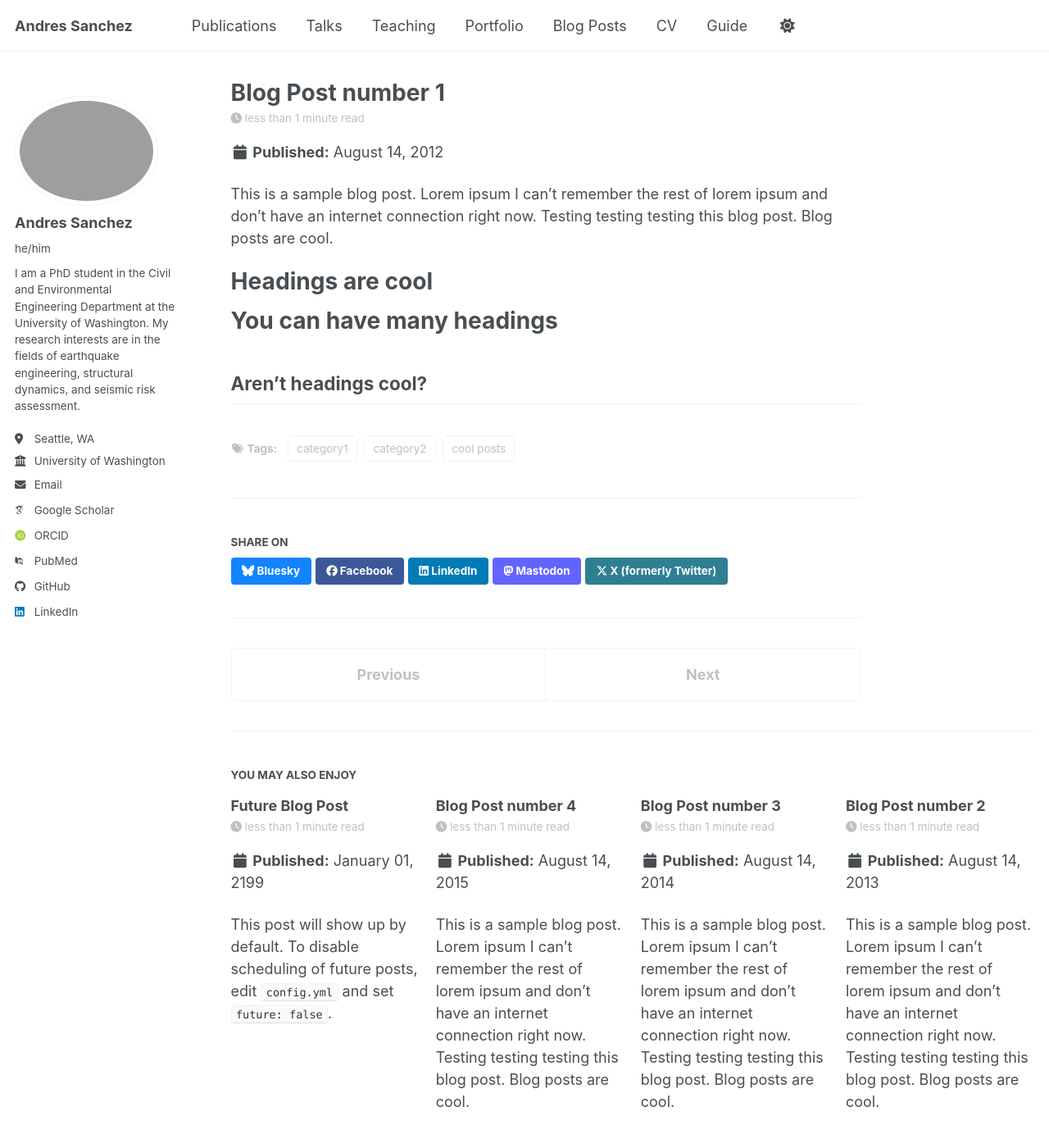
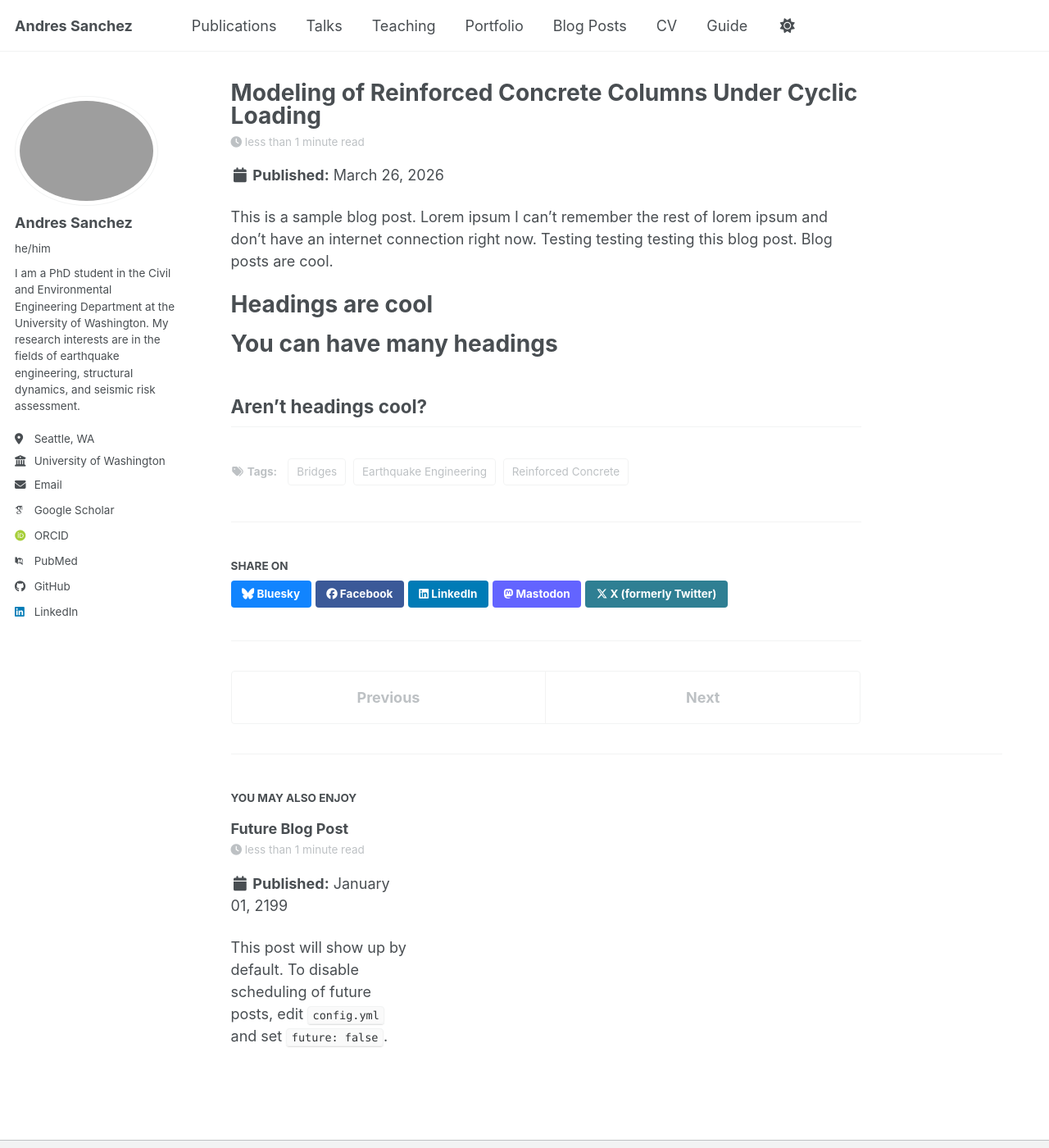
Before and after one commit to ajsanchez15/ajsanchez15.github.io, a Jekyll site: the page built from _posts/2026-03-26-Column-Model.md, in a window 1280 px wide and 1400 px high. Shown: the whole window at 82% size. Built offline with Jekyll 4.4.1, drawn with Linux system fonts in a browser that asks for light colours; some web fonts are replaced; a script bundle is joined from its source files by our own code; library files that are not in the unit come from our copies.

Commit message:
testing posts

```diff
--- a/_posts/2013-08-14-blog-post-2.md
+++ /dev/null
@@ -1,20 +0,0 @@
----
-title: 'Blog Post number 2'
-date: 2013-08-14
-permalink: /posts/2013/08/blog-post-2/
-tags:
-  - cool posts
-  - category1
-  - category2
----
-
-This is a sample blog post. Lorem ipsum I can't remember the rest of lorem ipsum and don't have an internet connection right now. Testing testing testing this blog post. Blog posts are cool.
-
-Headings are cool
-======
-
-You can have many headings
-======
-
-Aren't headings cool?
-------
--- a/_posts/2014-08-14-blog-post-3.md
+++ /dev/null
@@ -1,20 +0,0 @@
----
-title: 'Blog Post number 3'
-date: 2014-08-14
-permalink: /posts/2014/08/blog-post-3/
-tags:
-  - cool posts
-  - category1
-  - category2
----
-
-This is a sample blog post. Lorem ipsum I can't remember the rest of lorem ipsum and don't have an internet connection right now. Testing testing testing this blog post. Blog posts are cool.
-
-Headings are cool
-======
-
-You can have many headings
-======
-
-Aren't headings cool?
-------
--- a/_posts/2012-08-14-blog-post-1.md
+++ b/_posts/2026-03-26-Column-Model.md
@@ -1,11 +1,11 @@
 ---
-title: 'Blog Post number 1'
-date: 2012-08-14
-permalink: /posts/2012/08/blog-post-1/
+title: 'Modeling of Reinforced Concrete Columns Under Cyclic Loading'
+date: 2026-03-26
+permalink: /posts/2026/03/26/RC-cylic
 tags:
-  - cool posts
-  - category1
-  - category2
+  - Reinforced Concrete
+  - Earthquake Engineering
+  - Bridges
 ---
 
 This is a sample blog post. Lorem ipsum I can't remember the rest of lorem ipsum and don't have an internet connection right now. Testing testing testing this blog post. Blog posts are cool.
```
Also changed, not shown: _posts/2015-08-14-blog-post-4.md (deleted, +0 -20 lines), _posts/post-template.md (added, +196 -0 lines), images/sample-image.png (added).
